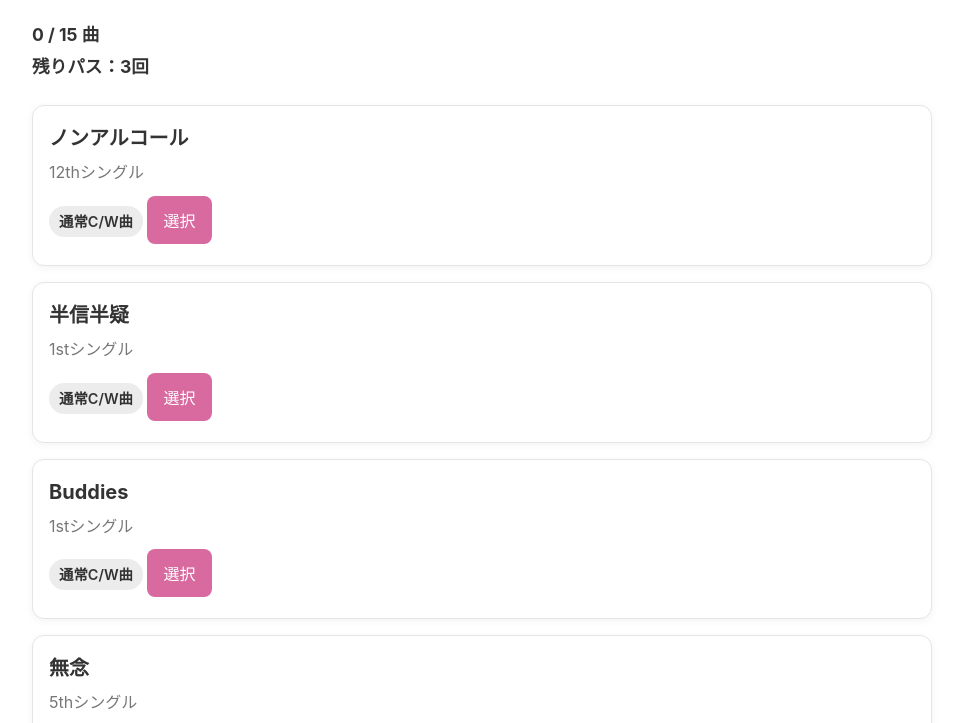
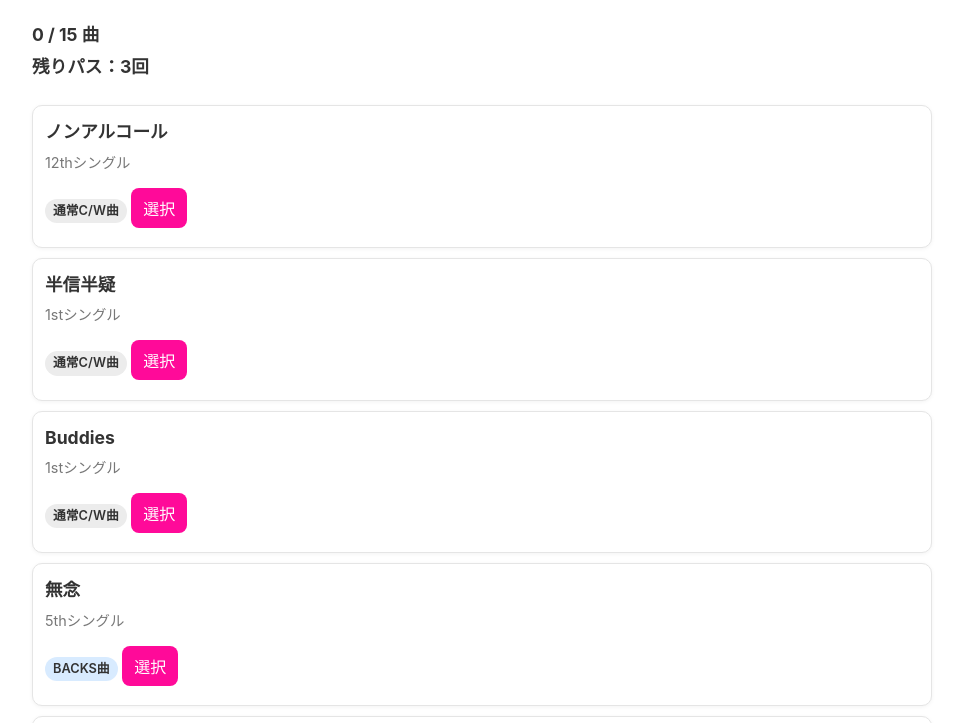
Before and after one commit to Shimatsu03/sakurazaka-setlist-draft, a plain HTML site: page index.html in a window 1280 px wide. Both pictures are taken after a click on the button "ドラフト開始". Shown: the part 70-793 px from the top of the page, without its empty margins (158-1121 px from the left). Drawn offline with nearby package versions, Linux system fonts and the light colour scheme.

Commit message:
Add files via upload

```diff
--- a/css/style.css
+++ b/css/style.css
@@ -84,7 +84,7 @@ button {
   border: none;
   border-radius: 8px;
   cursor: pointer;
-  background: #d86a9f;
+  background: #ff0a99;
   color: #ffffff;
   font-size: 1rem;
   transition: 0.2s;
@@ -177,28 +177,36 @@ summary {
 .card {
   background: #ffffff;
   border: 1px solid #e5e5e5;
-  border-radius: 12px;
-  padding: 16px;
-  margin-bottom: 16px;
+  border-radius: 10px;
+
+  padding: 12px;
+  margin-bottom: 10px;
 
   box-shadow:
-    0 2px 8px rgba(
+    0 1px 4px rgba(
       0,
       0,
       0,
       0.05
     );
+
+}
+
+.card button {
+  padding: 8px 12px;
+  margin-top: 8px;
 }
 
 .song-title {
-  font-size: 1.25rem;
+  font-size: 1.1rem;
   font-weight: bold;
-  margin-bottom: 6px;
+  margin-bottom: 4px;
 }
 
 .release {
   color: #777777;
-  margin-bottom: 10px;
+  font-size: 0.9rem;
+  margin-bottom: 6px;
 }
 
 /* =========================
@@ -207,10 +215,10 @@ summary {
 
 .badge {
   display: inline-block;
-  padding: 4px 10px;
+  padding: 2px 8px;
   border-radius: 999px;
   margin-bottom: 12px;
-  font-size: 0.9rem;
+  font-size: 0.8rem;
   font-weight: 600;
 }
 
--- a/index.html
+++ b/index.html
@@ -57,7 +57,7 @@
       <div class="form-group">
 
         <label>
-          選択曲数(セットリストに組み込む曲数)(5~25)
+          選択曲数(セットリストに組み込む曲数)(5～25)
         </label>
 
         <select id="target-count"></select>
@@ -67,7 +67,7 @@
       <div class="form-group">
 
         <label>
-          候補曲数(排出される楽曲数)(1~15)
+          候補曲数(排出される楽曲数)(1～15)
         </label>
 
         <select id="candidate-count"></select>
@@ -77,7 +77,7 @@
       <div class="form-group">
 
         <label>
-          パス可能回数(0~15)
+          パス可能回数(0～15)
         </label>
 
         <select id="pass-count"></select>
```
